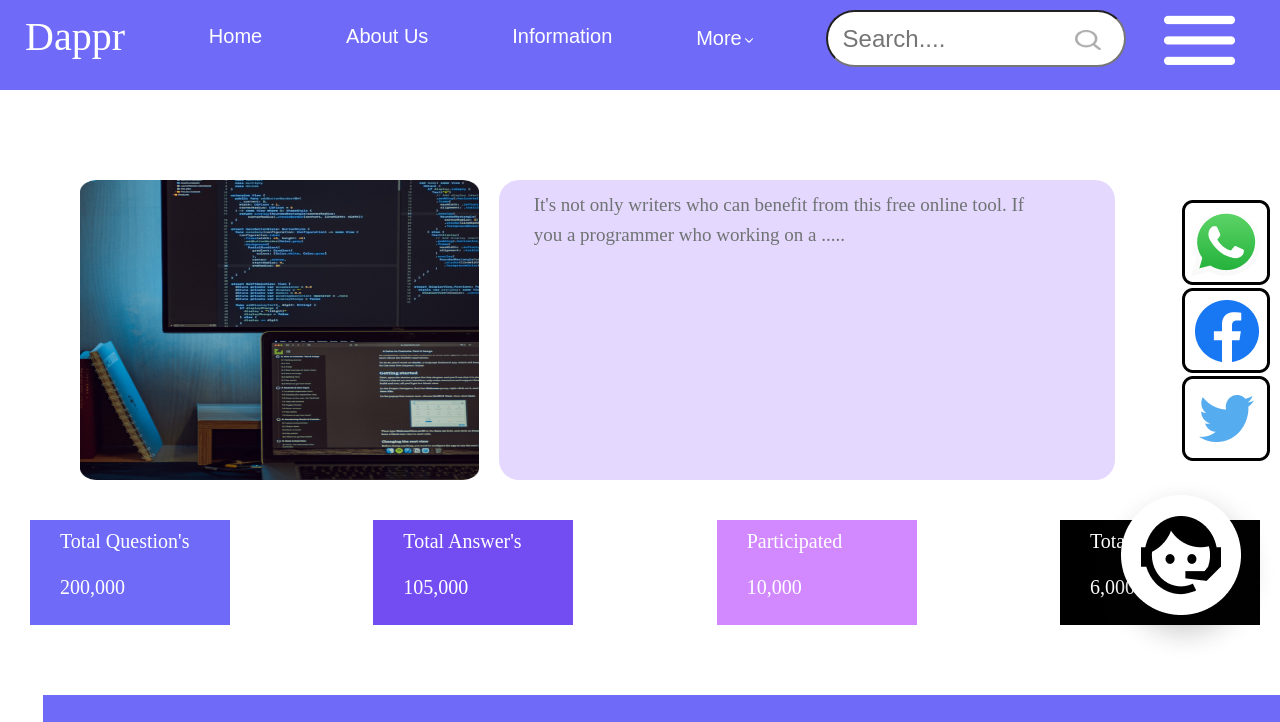
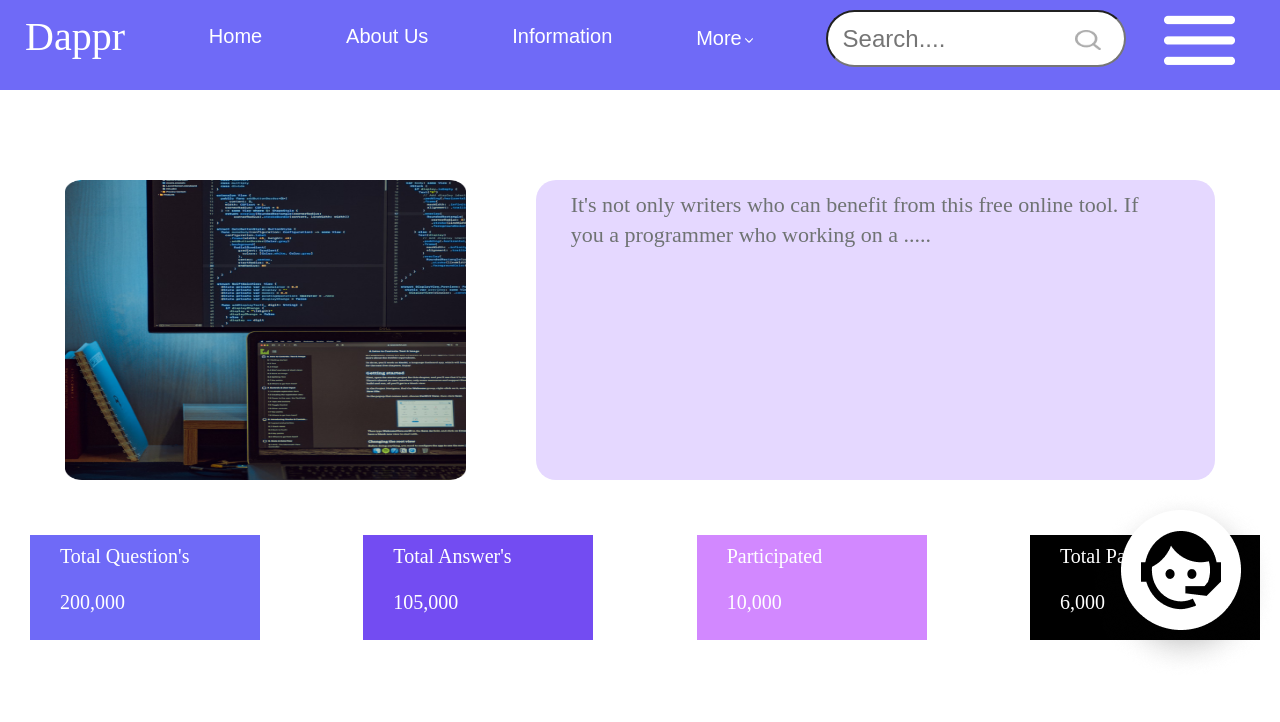
Before and after one commit to vikash-bhagat/MICRO-PROJECT--2, a plain HTML site: page index.html in a window 1280 px wide. Shown: the top 722 px of the page. Drawn offline with Linux system fonts and the light colour scheme.

Commit message:
Add files via upload

```diff
--- a/style.css
+++ b/style.css
@@ -69,21 +69,16 @@
 }
 .hero-section {
   height: 400px;
+  width: 1300px;
   position: relative;
-  left: 40px;
+  left: 25px;
   top: 90px;
   display: flex;
   justify-content: space-between;
   align-items: center;
 }
-
-.logo {
-  position: relative;
-  right: 50px;
-  top: 40px;
-}
 .computer {
-  width: 456px;
+  width: 600px;
   height: 300px;
   margin-left: 40px;
   margin-top: 80px;
@@ -93,22 +88,29 @@
   padding-left: 35px;
   padding-top: 10px;
   margin-right: 10px;
-  margin-left: 120px;
+  margin-left: 170px;
   right: 100px;
   top: 40px;
-  width: 700px;
+  width: 1000px;
   height: 300px;
   background-color: #e5d8ff;
   border: 6px;
   border-radius: 20px;
   line-height: 30px;
   color: #6f7373;
-  font-size: 19px;
+  font-size: 22px;
   line-height: 30px;
+}
+.logo{
+  position: sticky;
+  top: 105px;
+  margin-left: 1300px;
+  margin-top: -210px;
+  z-index: 200;
 }
 .information {
   position: relative;
-  top: 120px;
+  top: 80px;
   right: 20px;
   display: flex;
   justify-content: space-between;
@@ -116,9 +118,9 @@
   font-size: 20px;
 }
 .question {
-  width: 200px;
+  width: 230px;
   height: 105px;
-  border-radius: 11px solid black;
+  border-radius: 9px solid black;
   background-color: #6f6af7;
   color: #ffffff;
   margin-left: 50px;
@@ -126,9 +128,9 @@
   padding-top: 10px;
 }
 .answer {
-  width: 200px;
+  width: 230px;
   height: 105px;
-  border-radius: 11px solid black;
+  border-radius: 9px solid black;
   background-color: #734CF2;
   color: #ffffff;
   margin-left: 50px;
@@ -136,9 +138,9 @@
   padding-top: 10px;
 }
 .participate {
-  width: 200px;
+  width: 230px;
   height: 105px;
-  border-radius: 11px solid black;
+  border-radius: 9px solid black;
   background-color:  #D288FF;
   color: #ffffff;
   margin-left: 50px;
@@ -146,9 +148,9 @@
   padding-top: 10px;
 }
 .passed {
-  width: 200px;
+  width: 230px;
   height: 105px;
-  border-radius: 11px solid black;
+  border-radius: 9px solid black;
   background-color:#000000;
   color: #ffffff;
   margin-left: 50px;
@@ -157,7 +159,7 @@
 }
 .footer {
   position: relative;
-  top: 150px;
+  top: 180px;
   right: 2px;
   background-color: #6f6af7;
   height: 500px;
```
Also changed, not shown: index.html (+1 -2 lines).
